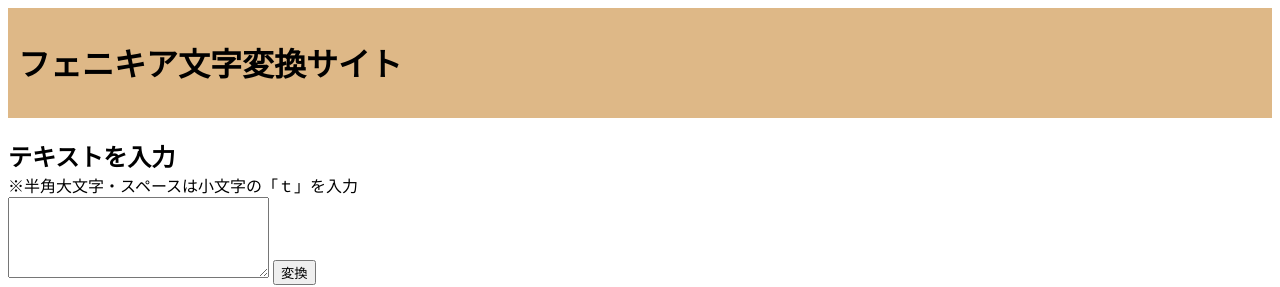
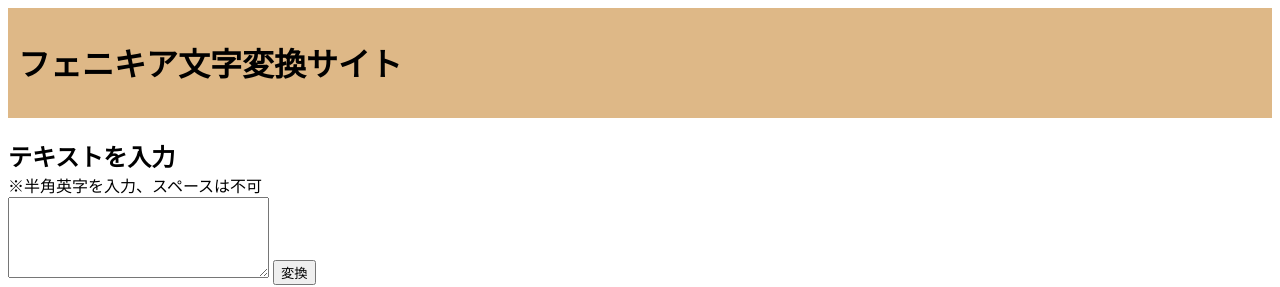
Before and after one commit to Naumanzou1962/-, a plain HTML site: page index.html in a window 1280 px wide. Shown: the top 287 px of the page. Drawn offline with Linux system fonts and the light colour scheme.

Commit message:
Update index.html

```diff
--- a/index.html
+++ b/index.html
@@ -14,7 +14,7 @@
 
     <main>
      <h2>テキストを入力</h2>
-     <p>※半角大文字・スペースは小文字の「ｔ」を入力</p>
+     <p>※半角英字を入力、スペースは不可</p>
      <textarea cols="30" rows="5"></textarea>
      <button>変換</button>
 
```
